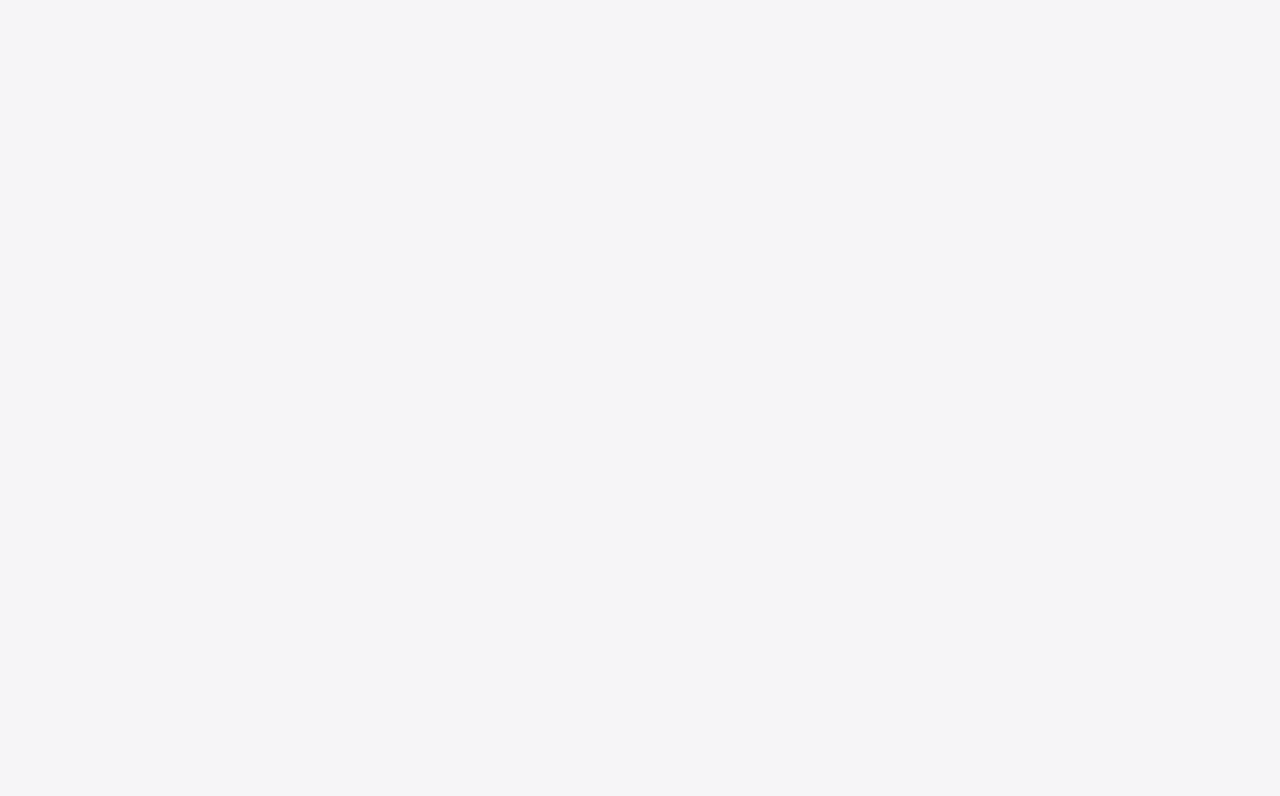
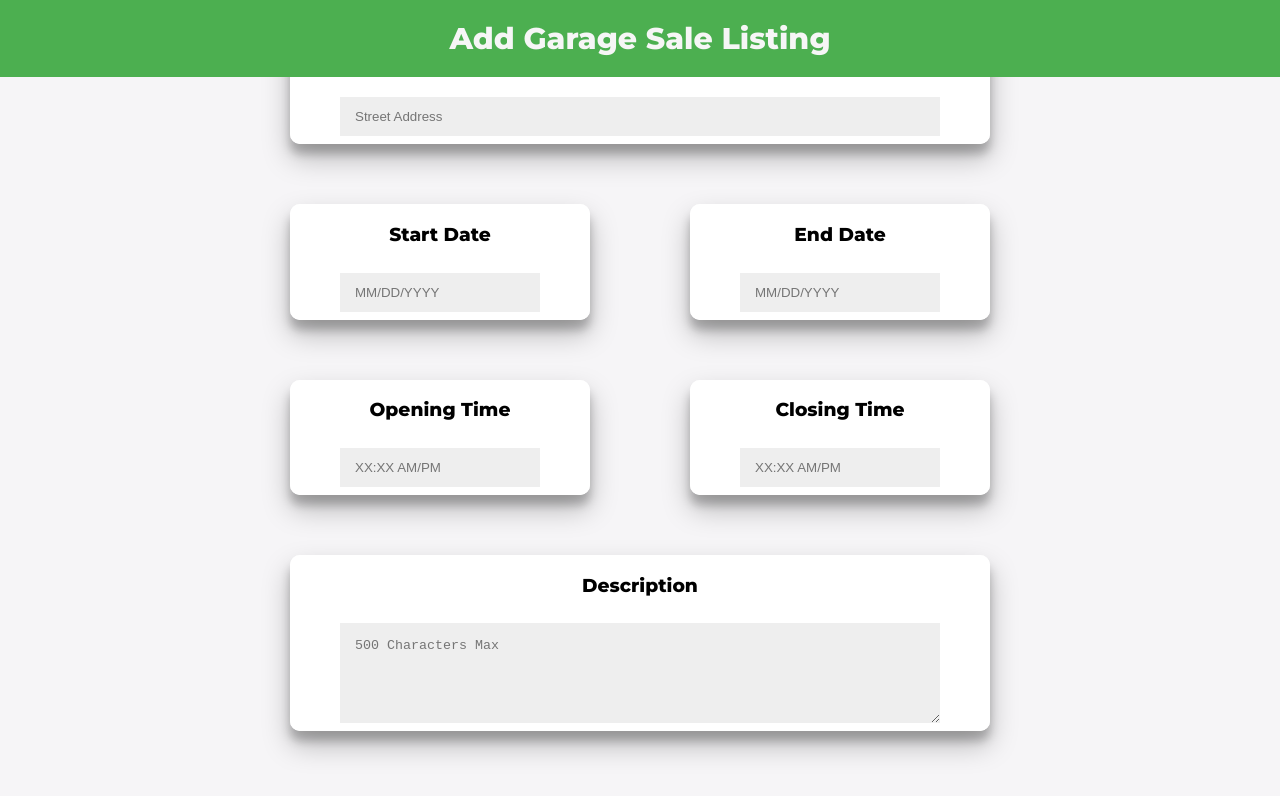
Before and after one commit to eagle-garage-sale/Garage_Sale_Finder, a React (Vite) app in the folder Frontend/: page /form in a window 1280 px wide. Before the commit this address had no page. Shown: the top 796 px of the page. Built offline with nearby package versions, Linux system fonts and the light colour scheme.

Commit message:
Added Garage Sale Listing Form and button

```diff
--- /dev/null
+++ b/Frontend/src/AddListing.jsx
@@ -0,0 +1,103 @@
+import React, {Component, useState} from "react";
+import * as Components from './AddListing_Components';
+
+
+function AddListing() {
+    const [location, setLocation] = useState('');
+    const [startDate, setStartDate] = useState('');
+    const [endDate, setEndDate] = useState('');
+    const [openTime, setOpenTime] = useState('');
+    const [closeTime, setCloseTime] = useState('');
+    const [description, setDescription] = useState('');
+
+    const handleButtonClick = () => {
+        console.log("Button clicked");
+
+        const garageData = {
+            location: location,
+            start_date: startDate,
+            end_date: endDate,
+            open_time: openTime,
+            close_time: closeTime,
+            description: description,
+        }
+        fetch('http://127.0.0.1:5000/api/garagesales/register', {
+            method: 'POST',
+            headers: {
+                'Content-Type': 'application/json',
+            },
+            body: JSON.stringify(garageData)
+        })
+        .then(response => response.json())
+        .then(data => {
+            if(data.success) {
+                console.log('Registration successful');
+            } else {
+                console.error(data.msg);
+            }
+        })
+        .catch(error => {
+            console.error(error);
+        });
+    };
+
+    return (
+        <div className="form-text">
+
+            <Components.header>Add Garage Sale Listing</Components.header>
+
+            <Components.Container>
+                <Components.Form>
+                    <Components.Title>Address</Components.Title>
+                    <Components.Input type='location' placeholder='Street Address' value = {location} onChange={(e) => setLocation(e.target.value)}/>
+                </Components.Form>
+            </Components.Container>
+
+            <Components.ContainerWrapper>
+
+                <Components.TinyContainer>
+                    <Components.Form>
+                        <Components.Title>Start Date</Components.Title>
+                        <Components.Input type='start_date' placeholder='MM/DD/YYYY' value = {startDate} onChange={(e) => setStartDate(e.target.value)}/>
+                    </Components.Form>
+                </Components.TinyContainer>
+
+                <Components.TinyContainer>
+                    <Components.Form>
+                        <Components.Title>End Date</Components.Title>
+                        <Components.Input type='end_date' placeholder='MM/DD/YYYY' value = {endDate} onChange={(e) => setEndDate(e.target.value)}/>
+                    </Components.Form>
+                </Components.TinyContainer>
+
+            </Components.ContainerWrapper>
+
+            <Components.ContainerWrapper>
+
+            <Components.TinyContainer>
+                <Components.Form>
+                    <Components.Title>Opening Time</Components.Title>
+                    <Components.Input type='open_time' placeholder='XX:XX AM/PM' value = {openTime} onChange={(e) => setOpenTime(e.target.value)}/>
+                </Components.Form>
+            </Components.TinyContainer>
+
+            <Components.TinyContainer>
+                <Components.Form>
+                    <Components.Title>Closing Time</Components.Title>
+                    <Components.Input type='close_time' placeholder='XX:XX AM/PM' value = {closeTime} onChange={(e) => setCloseTime(e.target.value)}/>
+                </Components.Form>
+            </Components.TinyContainer>
+
+            </Components.ContainerWrapper>
+
+            <Components.Container>
+                <Components.Form>
+                    <Components.Title>Description</Components.Title>
+                    <Components.DescriptionInput type='description' placeholder='500 Characters Max' value = {description} onChange={(e) => setDescription(e.target.value)}/>
+                </Components.Form>
+            </Components.Container>
+
+        </div>
+    )
+}
+
+export default AddListing;
--- /dev/null
+++ b/Frontend/src/AddListingButton.jsx
@@ -0,0 +1,13 @@
+import React from 'react';
+import { Link } from 'react-router-dom';
+import './AddListingButton_Styles.css'
+
+export default function AddListingButton() {
+    return (
+        <Link to ="/form">
+            <button className = "listingbutton">
+                Add Listing
+            </button>
+        </Link>
+    )
+}
--- /dev/null
+++ b/Frontend/src/AddListingButton_Styles.css
@@ -0,0 +1,20 @@
+button.listingbutton {
+    background-color: #70c773;
+    color: white;
+    padding: 10px 20px;
+    font-size: 16px;
+    border: none;
+    border-radius: 5px;
+    cursor: pointer;
+    transition: background-color 0.3s ease;
+    position: fixed;
+    top: 50%;
+    right: 20px;
+    transform: translateY(-1300%); /* Center vertically */
+    z-index: 700;
+    box-shadow: 0 2px 4px rgba(0, 0, 0, 0.2);
+  }
+
+button.listingbutton:hover {
+    background-color: #45a049; /* Darker green color on hover */
+  }
--- /dev/null
+++ b/Frontend/src/AddListing_Components.jsx
@@ -0,0 +1,98 @@
+import React from 'react';
+import styled from 'styled-components';
+
+export const header = styled.div`
+  background-color: #4caf50;
+  color: #f6f6f6;
+  padding: 20px;
+  position: fixed;
+  top: 0;
+  left: 0;
+  width: 100%;
+  z-index: 500;
+  text-align: center;
+  font-weight: bold;
+  font-size: 30px;
+`;
+
+export const Container = styled.div`
+background-color: #fff;
+border-radius: 10px;
+box-shadow: 0 14px 28px rgba(0, 0, 0, 0.25), 0 10px 10px rgba(0, 0, 0, 0.22);
+position: relative;
+overflow: hidden;
+width: 700px;
+max-width: 100%;
+min-height: 100px;
+margin: 20px auto; /* Add margin to space out the containers */
+`;
+
+export const TinyContainer = styled.div`
+background-color: #fff;
+border-radius: 10px;
+box-shadow: 0 14px 28px rgba(0, 0, 0, 0.25), 0 10px 10px rgba(0, 0, 0, 0.22);
+position: relative;
+overflow: hidden;
+width: 300px;
+max-width: 100%;
+min-height: 100px;
+`;
+
+export const ContainerWrapper = styled.div`
+  display: flex;
+  justify-content: space-between;
+  margin: 60px auto;
+`;
+
+export const Form = styled.form`
+background-color: #ffffff;
+display: flex;
+align-items: center;
+justify-content: center;
+flex-direction: column;
+padding: 0 50px;
+height: 100%;
+text-align: center;
+`;
+
+export const Title = styled.h3`
+font-weight: bold;
+margin: 1;
+`;
+
+export const Input = styled.input`
+background-color: #eee;
+border: none;
+padding: 12px 15px;
+margin: 8px 0;
+width: 100%;
+`;
+
+export const DescriptionInput = styled.textarea`
+background-color: #eee;
+border: none;
+padding: 15px; /* Adjust the padding for your desired appearance */
+margin: 8px 0;
+width: 100%;
+height: 100px; /* Set the desired height for your textarea */
+resize: vertical; /* Allow vertical resizing, but not horizontal */
+`;
+
+export const Button = styled.button`
+border-radius: 20px;
+border: 1px solid #25E970;
+background-color: #25E970;
+color: #ffffff;
+font-size: 12px;
+font-weight: bold;
+padding: 12px 45px;
+letter-spacing: 1px;
+text-transform: uppercase;
+transition: transform 80ms ease-in;
+&:active{
+    transform: scale(0.95);
+}
+&:focus {
+    outline: none;
+}
+`;
--- a/Frontend/src/Home.jsx
+++ b/Frontend/src/Home.jsx
@@ -2,12 +2,14 @@ import React from 'react';
 import './Home_Styles.css';
 import Maps from './Maps';
 import LoginButton from './LoginButton';
+import AddListingButton from './AddListingButton';
 import * as Components from './Home_Components';
 
 export default function Home() {
   return (
     <div className="home-text">
       <LoginButton/>
+      <AddListingButton/>
       <Components.header>Garage Sale Finder</Components.header>
       <div className="left-column" />
       <Maps />
--- a/Frontend/src/main.jsx
+++ b/Frontend/src/main.jsx
@@ -6,6 +6,7 @@ import Home from './Home';
 import LoginButton from './LoginButton'
 import "./Login_styles.css";
 import { BrowserRouter, Routes, Route } from 'react-router-dom';
+import AddListing from './AddListing';
 
 const root = document.getElementById('root');
 
@@ -22,6 +23,7 @@ ReactDOM.render(
   <BrowserRouter>
     <Routes>
       <Route path="/" element={<Home />} />
+      <Route path="/form" element={<AddListing/>} />
       <Route path="/login" element={<Login_Main/>}  />
     </Routes>
   </BrowserRouter>,
```
